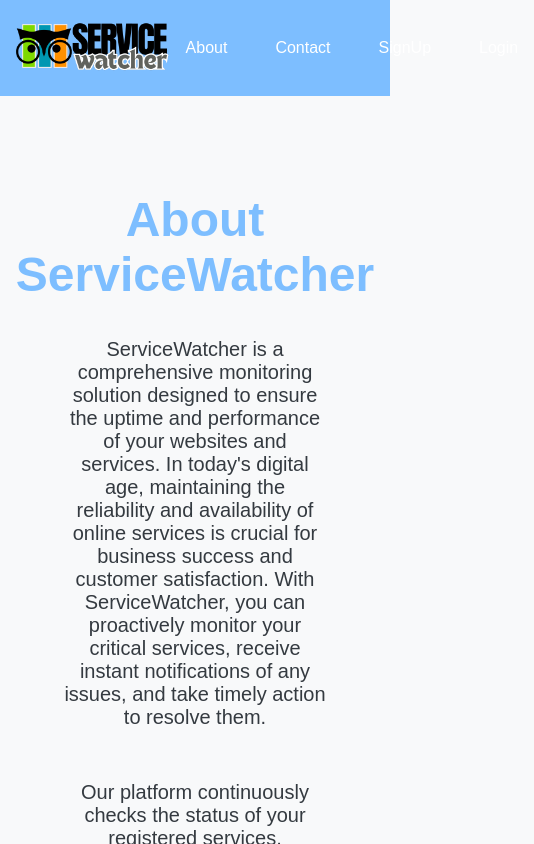
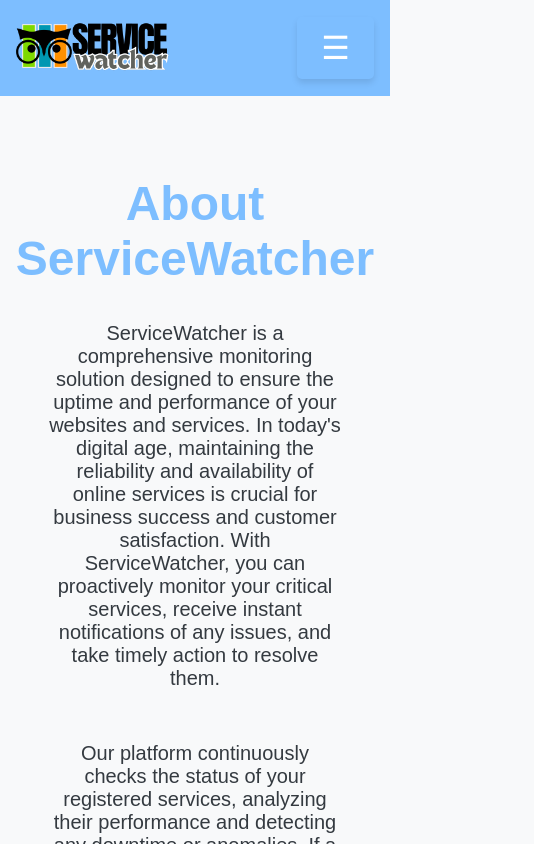
Before and after one commit to rfulgencio3/servicewatcher-web, a React (Create React App) app: page /about in a window 390 px wide. Shown: the top 844 px of the page, 534 px wide, since content can reach past the window. Built offline with nearby package versions, Linux system fonts and the light colour scheme.

Commit message:
Adicionando configurações para site responsivo

```diff
--- a/src/App.js
+++ b/src/App.js
@@ -1,4 +1,4 @@
-import React from 'react';
+import React, { useState } from 'react';
 import { BrowserRouter as Router, Route, Routes, Link } from 'react-router-dom';
 import LandingPage from './components/LandingPage';
 import Login from './components/Login';
@@ -11,7 +11,12 @@
 import logo from './assets/images/logo.png'; // Importe a imagem da logo
 
 function App() {
+  const [menuOpen, setMenuOpen] = useState(false);
   const currentYear = new Date().getFullYear();
+
+  const toggleMenu = () => {
+    setMenuOpen(!menuOpen);
+  };
 
   return (
     <Router>
@@ -19,12 +24,15 @@
         <Link to="/">
           <img src={logo} alt="ServiceWatcher Logo" className="logo" />
         </Link>
-        <nav>
+        <nav className={`nav-links ${menuOpen ? 'open' : ''}`}>
           <Link to="/about">About</Link>
           <Link to="/contact">Contact</Link>
           <Link to="/signup">SignUp</Link>
           <Link to="/login">Login</Link>
         </nav>
+        <button className="menu-toggle" onClick={toggleMenu}>
+          ☰
+        </button>
       </header>
       <div className="container">
         <Routes>
--- a/src/components/About.scss
+++ b/src/components/About.scss
@@ -10,6 +10,16 @@
   background-color: $light-color;
   color: $dark-color;
   padding: 2rem;
+
+  @media (max-width: 768px) {
+    padding: 1rem;
+    h1 {
+      font-size: 2rem;
+    }
+    p {
+      font-size: 1rem;
+    }
+  }
 }
 
 .about-page h1 {
@@ -45,6 +55,11 @@
   transition: background-color 0.3s ease, box-shadow 0.3s ease, transform 0.2s;
   box-shadow: 0 4px 6px rgba(0, 0, 0, 0.1);
   margin-top: 2rem;
+
+  @media (max-width: 768px) {
+    font-size: 1rem;
+    padding: 0.5rem 1rem;
+  }
 }
 
 .about-page .back-btn:hover {
--- a/src/components/Contact.scss
+++ b/src/components/Contact.scss
@@ -8,6 +8,16 @@
   border-radius: 5px;
   background-color: white;
   box-shadow: 0 4px 8px rgba(0, 0, 0, 0.1);
+
+  @media (max-width: 768px) {
+    padding: 1rem;
+    h2 {
+      font-size: 1.5rem;
+    }
+    form label {
+      margin-top: 0.5rem;
+    }
+  }
 
   h2 {
     text-align: center;
@@ -42,6 +52,11 @@
       transition: background-color 0.3s ease, box-shadow 0.3s ease, transform 0.2s;
       box-shadow: 0 4px 6px rgba(0, 0, 0, 0.1);
       font-size: 1rem;
+
+      @media (max-width: 768px) {
+        font-size: 0.875rem;
+        padding: 0.5rem 1rem;
+      }
     }
 
     button:hover {
--- a/src/styles/main.scss
+++ b/src/styles/main.scss
@@ -46,6 +46,34 @@
         background-color: darken($primary-color, 10%);
       }
     }
+
+    @media (max-width: 768px) {
+      display: none;
+      flex-direction: column;
+      gap: 0;
+      background-color: $primary-color;
+      width: 100%;
+      position: absolute;
+      top: 60px;
+      left: 0;
+
+      &.open {
+        display: flex;
+      }
+    }
+  }
+
+  .menu-toggle {
+    display: none;
+    background: none;
+    border: none;
+    color: white;
+    font-size: 2rem;
+    cursor: pointer;
+
+    @media (max-width: 768px) {
+      display: block;
+    }
   }
 }
 
```
